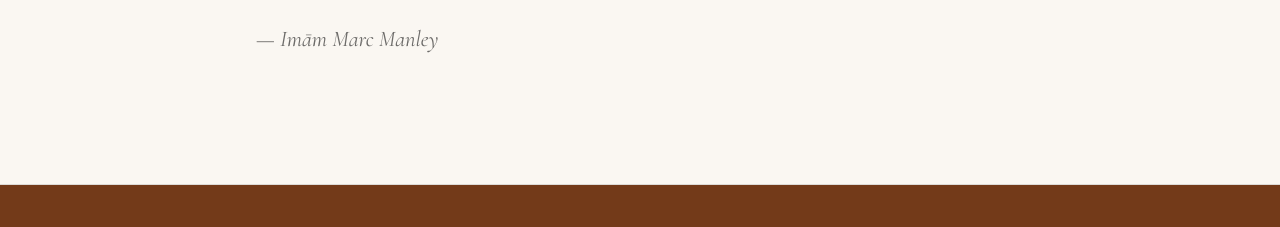
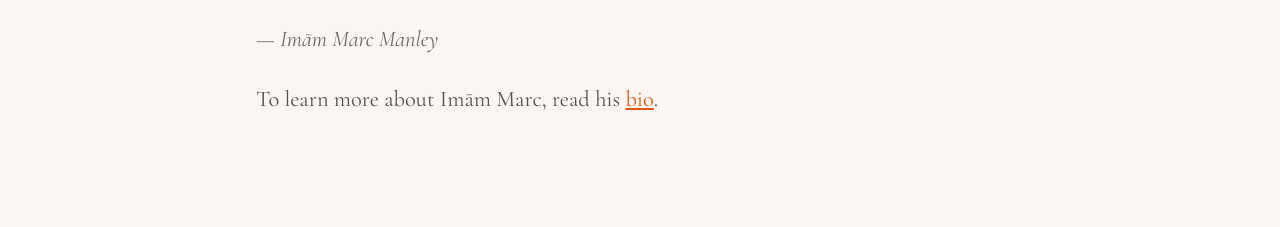
Before and after one commit to marcmanley/middleground, a website: page about.html in a window 1280 px wide. Shown: the part 2869-3096 px from the top of the page. Drawn offline with nearby package versions, Linux system fonts and the light colour scheme.

Commit message:
Updating about.html.

```diff
--- a/about.html
+++ b/about.html
@@ -330,6 +330,7 @@
       <p>We ask All&#257;h <em>sub&#7717;&#257;na wa ta&#703;&#257;la</em> (God Almighty) to continue to bless these efforts, to reward all who&rsquo;ve contributed, and we look forward to sharing a cup of coffee with you after <em>Jumu&#703;ah.</em></p>
 
       <p class="italic text-ink/60">&mdash; Im&#257;m Marc Manley</p>
+      <p>To learn more about Imām Marc, read his <a href="imam.html" class="hover:text-clay transition-colors btn-focus">bio</a>.</p>
     </div>
   </div>
 </section>
```
